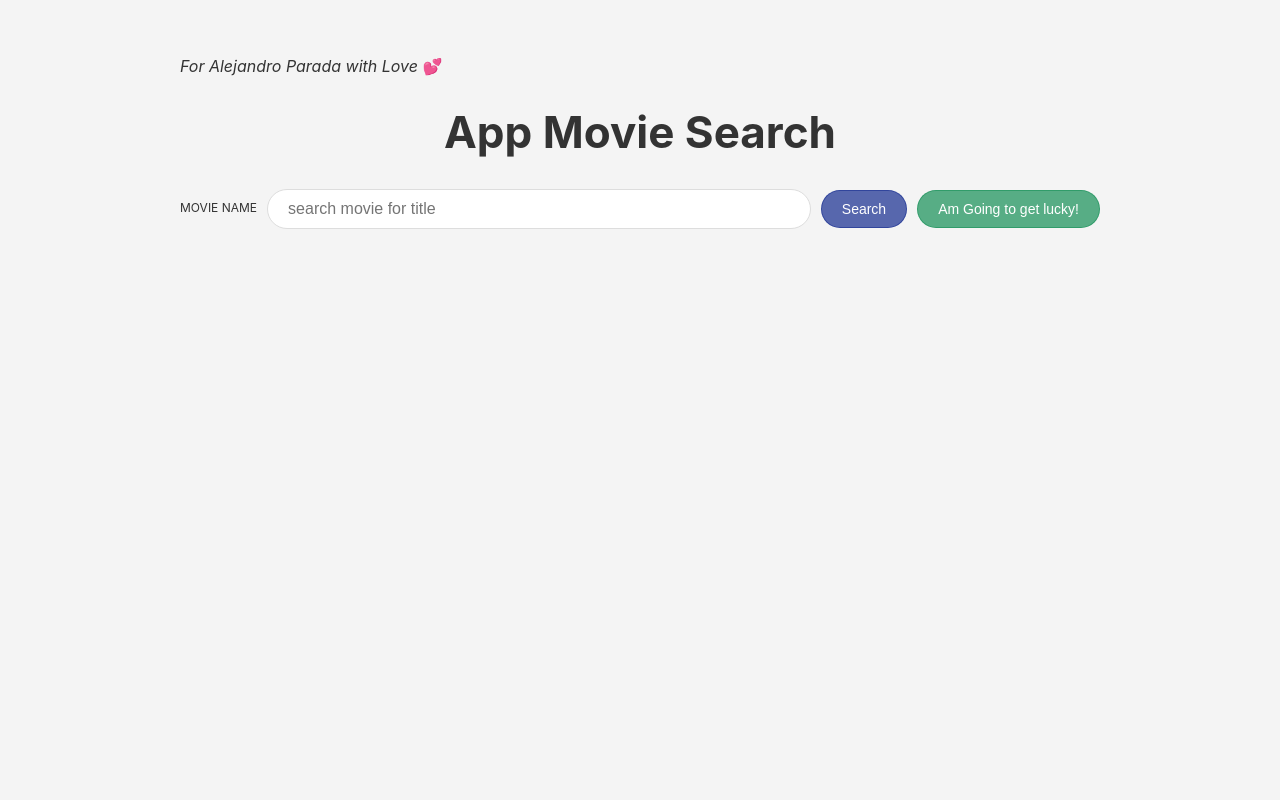
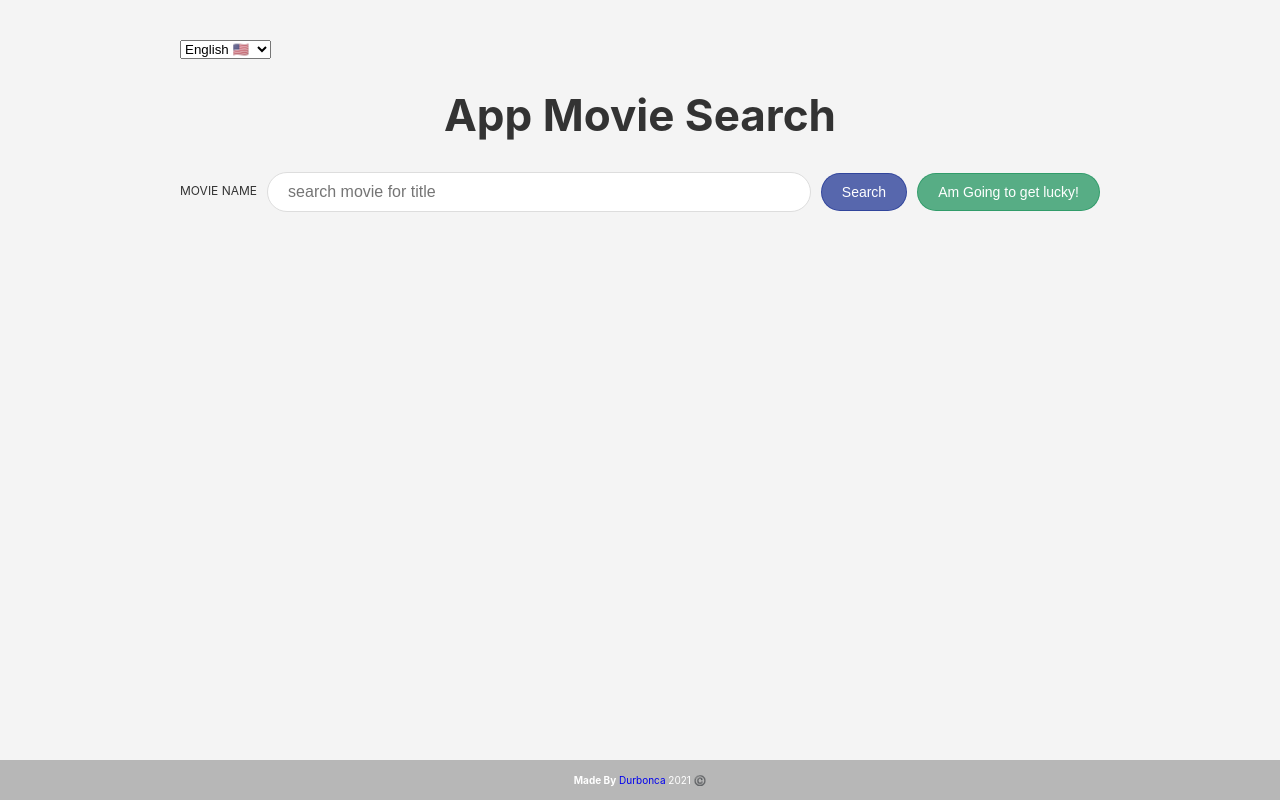
Before and after one commit to durbonca/movie-db-app, a React (Create React App) app: page / in a window 1280 px wide. Built offline with nearby package versions, Linux system fonts and the light colour scheme.

Commit message:
adding language selector and footer

```diff
--- a/src/App.css
+++ b/src/App.css
@@ -24,6 +24,7 @@ small {
   margin: 0 auto;
   max-width: 1000px;
   padding: 40px;
+  min-height: calc(100vh - 40px);
 }
 
 .title{
@@ -54,7 +55,7 @@ small {
   background-color: rgba(0, 0, 0, .75);
   color: white;
   padding: 1rem 2rem;
-  border: 1px solid rgba(0, 0, 0, 0.75);
+  border: 1px solid rgba(61, 56, 56, 0.75);
   border-radius: 20px;
   font-size: 1.4rem;
   cursor: pointer;
@@ -117,3 +118,15 @@ small {
   margin: 0 auto;
   display: block;
 }
+
+.footer{
+  position: relative;
+  align-items: center;
+  bottom: 0;
+  width: 100%;
+  height: 40px;
+  display: flex;
+  justify-content: center;
+  background-color: rgba(0,0,0,.25);
+  color:white;
+}
--- a/src/App.js
+++ b/src/App.js
@@ -1,15 +1,29 @@
+import {useState} from "react"
 import './App.css';
+import Footer from './components/Footer'
 import SearchMovies from './components/SearchMovies'
 
 function App() {
+  const [ en, setEn ] = useState(true)
+
+  function handleLanguage(){
+    setEn( !en )
+  }
+
   return (
+    <>
     <div className="container">
-      <p><i>For Alejandro Parada with Love</i> 💕</p>
+      <select type="select" onChange={handleLanguage}>
+        <option name="en">English 🇺🇸</option>
+        <option name="es">Español 🇪🇸</option>
+      </select>
       <h1 className="title">
-        App Movie Search
+        { en ? 'App Movie Search' : 'App Busqueda de Peliculas'}
       </h1>
-      <SearchMovies/>
+      <SearchMovies en={en} />
     </div>
+      <Footer en={en}/>
+    </>
   );
 }
 
--- /dev/null
+++ b/src/components/Footer.js
@@ -0,0 +1,10 @@
+export default function Footer (props){
+
+    const {en} = props
+
+    return (
+        <div className="footer">
+            <strong>{en? 'Made By' : 'Hecho por' }</strong> &nbsp; <a style={{textDecoration:"none"}} href="https://durbonca.com" > Durbonca </a> &nbsp;2021 ©️
+        </div>
+    )
+}
--- a/src/components/SearchMovies.js
+++ b/src/components/SearchMovies.js
@@ -1,7 +1,8 @@
 import React, {useState} from "react";
 import MovieCard from "./MovieCard"
 
-export default function SearchMovies(){
+export default function SearchMovies(props){
+    const {en} = props
 
     const randomWords = require('random-words');
 
@@ -26,7 +27,7 @@ export default function SearchMovies(){
         <form className="form" onSubmit={searchMovies}>
             <label
                 className="label"
-                htmlFor="query">Movie Name
+                htmlFor="query">{ en ? 'Movie Name' : 'Nombre de Pelicula'}
             </label>
 
                 <input
@@ -42,13 +43,13 @@ export default function SearchMovies(){
                 <button
                     type="submit"
                     className="button background--blue">
-                        Search
+                        {en ? 'Search' : 'Buscar' }
                 </button>
                 <button
                     type="submit"
                     onClick={getRandomWord}
                     className="button background--green">
-                        Am Going to get lucky!
+                        {en ? 'Am Going to get lucky!' : 'Voy a tener suerte!' }
                 </button>
         </form>
 
```
